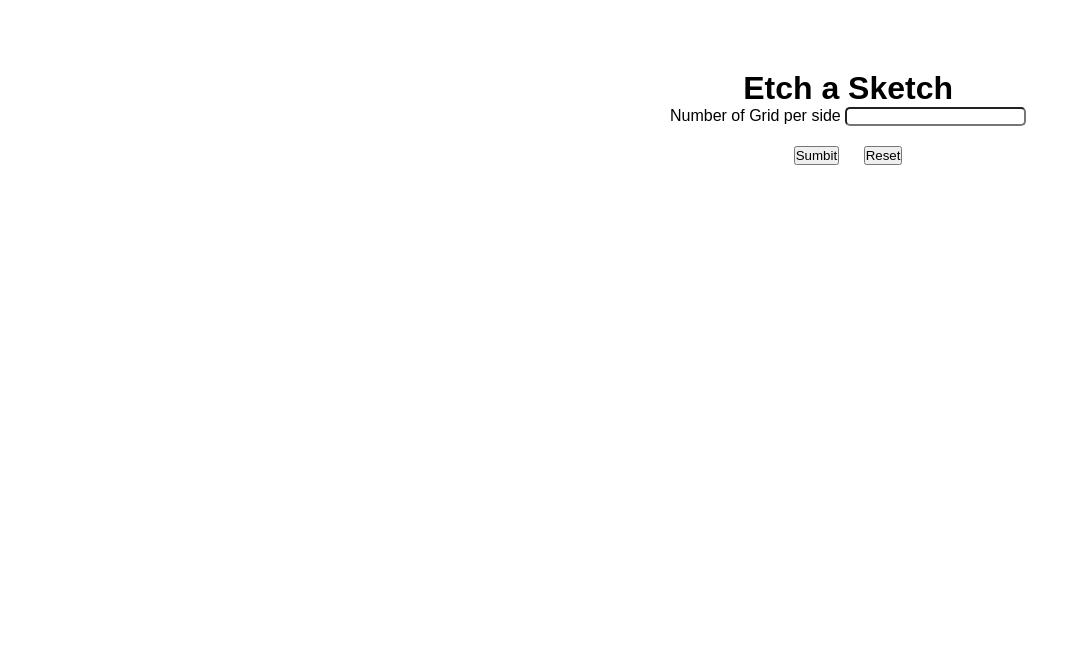
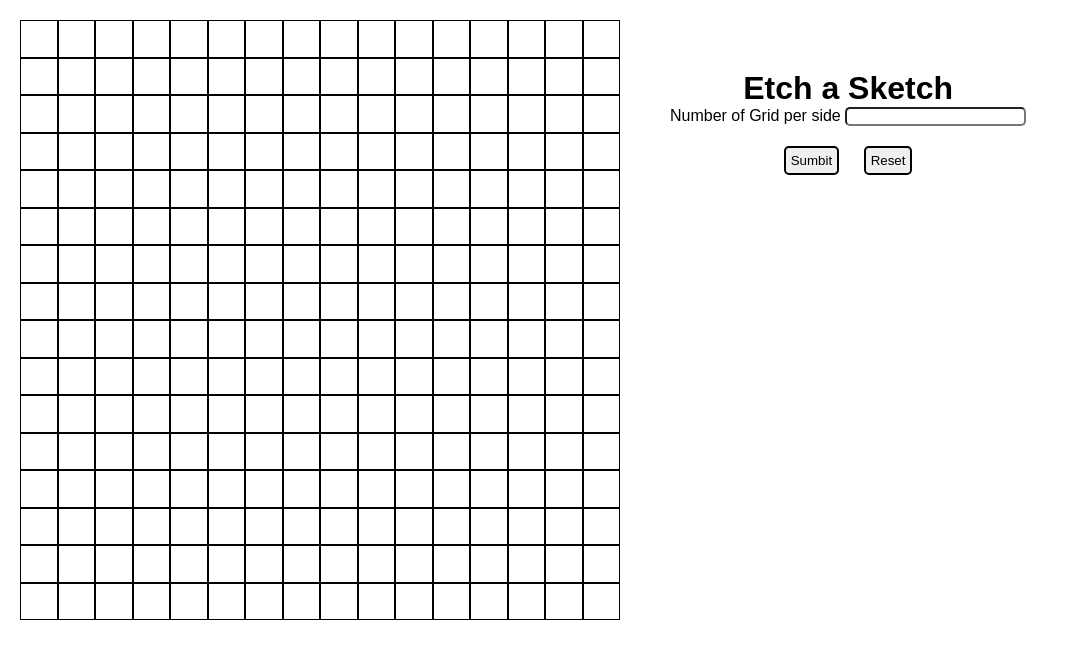
Before and after one commit to AkioKane/etch-a-sketch, a plain HTML site: page index.html in a window 1280 px wide. Both pictures are taken after a click on the button "Sumbit". Shown: the whole page, without its empty margins (0-1069 px from the left). Drawn offline with Linux system fonts and the light colour scheme.

Commit message:
[fix] check TextField for other types

```diff
--- a/app.js
+++ b/app.js
@@ -53,6 +53,11 @@ function Sumbit() {
     const sumbit = document.querySelector(".sumbit")
     sumbit.addEventListener('click', (event) => {
         let value = inputFind()
+
+        if (value == "") {
+            alert("Input should be number")
+            value = blockSize
+        }
         blockContainer.innerHTML = ""
         createDefaultGrid(value)
         colorBlackMouseOver()
--- a/style.css
+++ b/style.css
@@ -44,5 +44,9 @@ body {
 
 .sumbit,
 .reset {
+    border: 2px solid black;
+    border-radius: 5px;
     margin: 10px;
+    padding: 5px;
+    text-align: center;
 }
```
